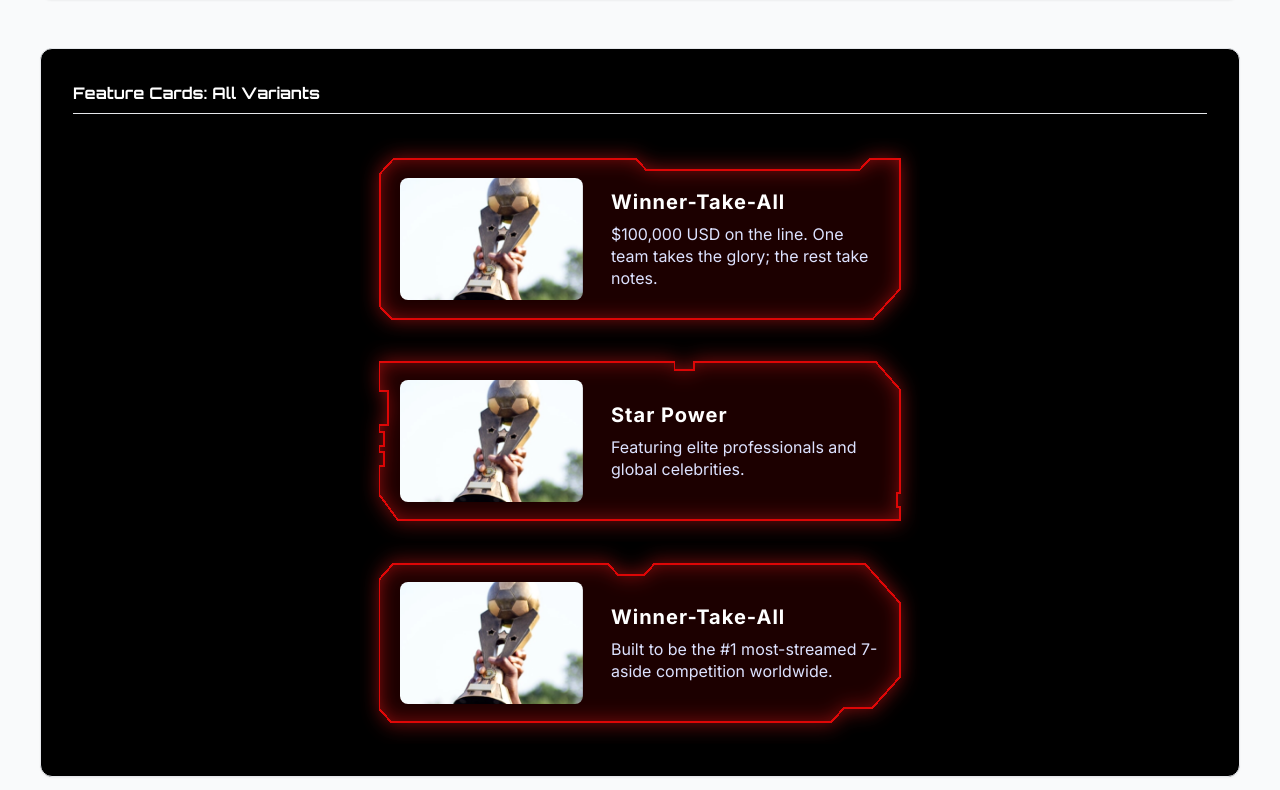
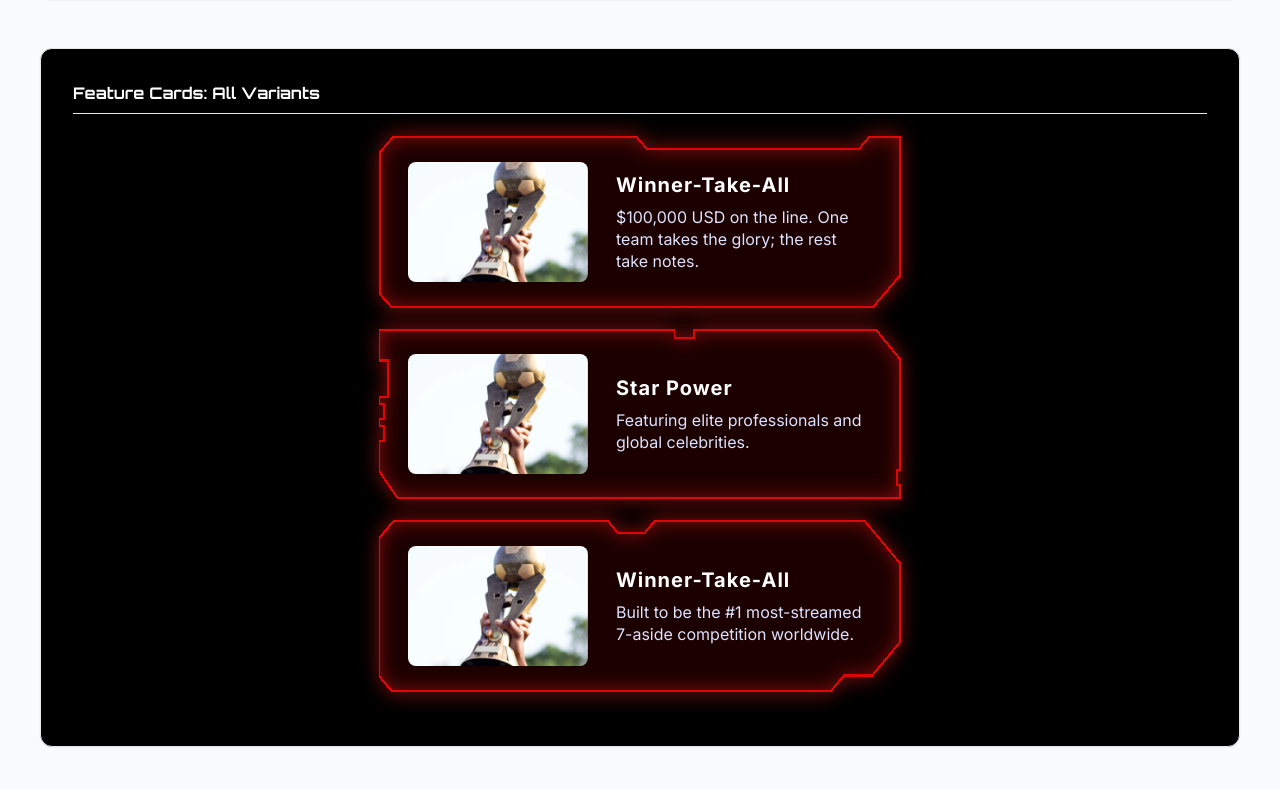
Before and after one commit to gochuicod/r1vals, a Next.js app: page /en/component-showcase in a window 1280 px wide. Shown: the part 1830-2620 px from the top of the page. Built offline with nearby package versions, Linux system fonts and the light colour scheme.

Commit message:
hotfix(FeatureCard): remove p-4 and added -mt to the cards

```diff
--- a/components/ui/FeatureCard.tsx
+++ b/components/ui/FeatureCard.tsx
@@ -19,18 +19,19 @@ export const FeatureCard = ({
 }: FeatureCardProps) => {
   return (
     // Outer dimensions wrapper
-    <div className={`w-full max-w-[350px] md:max-w-none md:w-[560px] min-h-[155px] ${className}`}>
+    <div className={`w-full max-w-[350px] md:max-w-none md:w-[560px] min-h-[155px] -mt-6 ${className}`}>
 
       <FeatureCardContainer variant={variant}>
         {/* INNER CONTENT WRAPPER */}
-          <div className="flex flex-col md:flex-row items-center md:items-center w-full h-full p-6 gap-2 md:gap-7 justify-center md:justify-center">
+          <div className="flex flex-col md:flex-row items-center p-8 md:items-center w-full h-full gap-7 justify-center md:justify-center">
 
           {/* LEFT IMAGE */}
-          <div className="relative w-[293px] h-[120px] md:w-[183px] md:h-[122px] shrink-0">
+          <div className="relative w-[293px] h-[120px] md:w-[180px] md:max-h-[120px] shrink-0">
             <Image
               src={imageSrc}
               alt={title}
-              fill
+              width={293}
+              height={120}
               className="object-cover rounded-lg w-full h-full"
             />
           </div>
```
